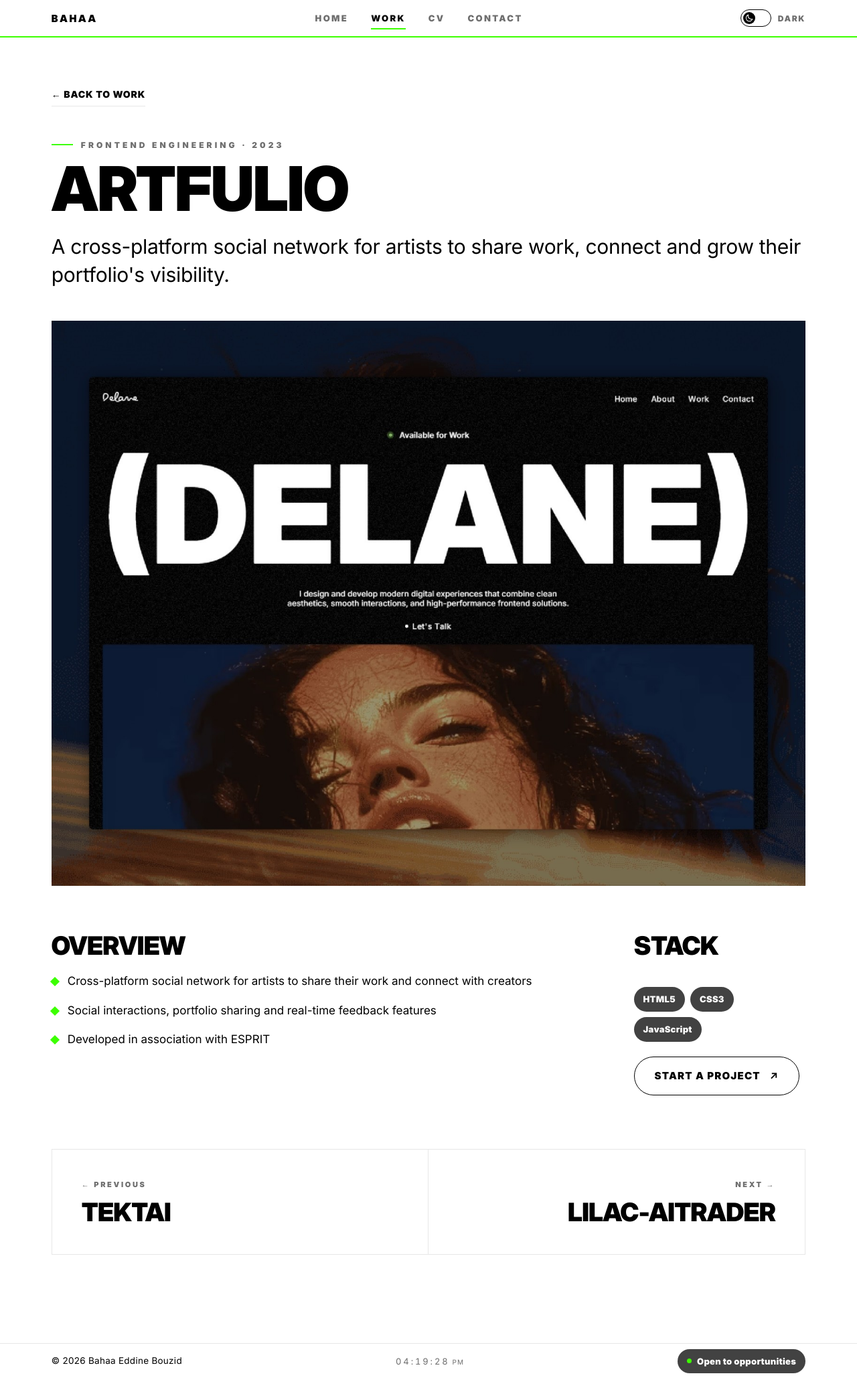
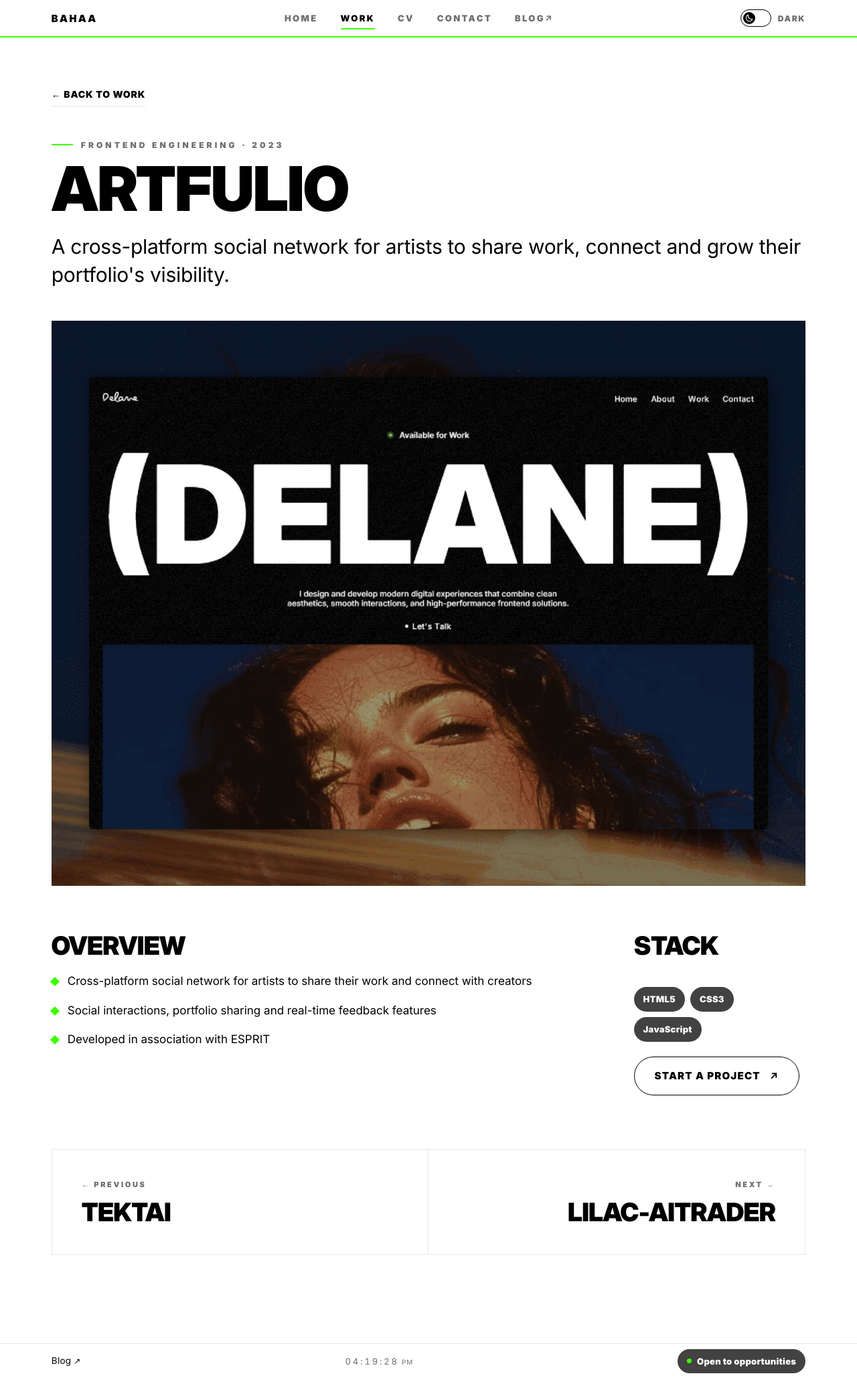
Before and after one commit to Armi64bit/open-portfolio, a Next.js app: page /work/artfulio in a window 1280 px wide. Shown: the whole page at 67% size. Built offline with nearby package versions, Linux system fonts and the light colour scheme.

Commit message:
feat: link personal blog (own-blog) from navbar, footer, about and CV contact

```diff
--- a/src/app/components.css
+++ b/src/app/components.css
@@ -399,6 +399,13 @@
   align-items: flex-start;
 }
 
+.about__actions {
+  display: inline-flex;
+  gap: 24px;
+  align-items: center;
+  flex-wrap: wrap;
+}
+
 .about__portrait {
   width: 100%;
   max-width: 300px;
@@ -597,6 +604,23 @@
   font-size: 10px;
   margin-inline-start: 4px;
   letter-spacing: 0.1em;
+}
+
+.footer__blog {
+  color: inherit;
+  display: inline-flex;
+  align-items: center;
+  gap: 4px;
+  transition: color 0.3s var(--ease), transform 0.3s var(--ease);
+}
+
+.footer__blog:hover {
+  color: var(--fg);
+  transform: translateX(3px);
+}
+
+.footer__blog .arr {
+  font-size: 12px;
 }
 
 /* ---------- page header + work list ---------- */
--- a/src/components/Footer.tsx
+++ b/src/components/Footer.tsx
@@ -1,13 +1,22 @@
 "use client";
 
 import { useEffect, useState } from "react";
+import { blogUrl } from "@/lib/data";
 
 export function Footer() {
   return (
     <footer className="footer" data-od-id="footer">
       <hr className="rule" />
       <div className="container footer__inner">
-        <span>© 2026 Bahaa Eddine Bouzid</span>
+        <a
+          href={blogUrl}
+          target="_blank"
+          rel="noopener noreferrer"
+          className="footer__blog"
+          data-od-id="blog-link"
+        >
+          Blog <span className="arr">↗</span>
+        </a>
         <LiveClock />
         <span className="chip">
           <span className="dot" aria-hidden="true" />
--- a/src/components/Navbar.tsx
+++ b/src/components/Navbar.tsx
@@ -5,12 +5,14 @@ import { usePathname } from "next/navigation";
 import { AnimatePresence, motion, useScroll, useSpring } from "framer-motion";
 import { useEffect, useState } from "react";
 import { ThemeToggle } from "./ThemeToggle";
+import { blogUrl } from "@/lib/data";
 
 const NAV = [
   { label: "Home", href: "/" },
   { label: "Work", href: "/work" },
   { label: "CV", href: "/cv" },
   { label: "Contact", href: "/#contact" },
+  { label: "Blog", href: blogUrl, external: true },
 ];
 
 export function Navbar() {
@@ -49,6 +51,24 @@ export function Navbar() {
     return pathname.startsWith(href);
   };
 
+  const renderLinks = (mobile = false) =>
+    NAV.map((item) => (
+      <Link
+        key={item.label}
+        href={item.href}
+        target={item.external ? "_blank" : undefined}
+        rel={item.external ? "noopener noreferrer" : undefined}
+        className={
+          mobile
+            ? "navbar__mobile-link"
+            : `navbar__link${!item.external && isActive(item.href) ? " is-active" : ""}`
+        }
+      >
+        {item.label}
+        {item.external && <span className="arr">↗</span>}
+      </Link>
+    ));
+
   return (
     <header
       className={`navbar${scrolled ? " navbar--scrolled" : ""}`}
@@ -60,15 +80,7 @@ export function Navbar() {
         </Link>
 
         <nav className="navbar__links" aria-label="Primary">
-          {NAV.map((item) => (
-            <Link
-              key={item.label}
-              href={item.href}
-              className={`navbar__link${isActive(item.href) ? " is-active" : ""}`}
-            >
-              {item.label}
-            </Link>
-          ))}
+          {renderLinks()}
         </nav>
 
         <div className="navbar__actions">
@@ -110,7 +122,12 @@ export function Navbar() {
                   animate={{ opacity: 1, y: 0 }}
                   transition={{ delay: 0.05 * i, duration: 0.35 }}
                 >
-                  <Link href={item.href} className="navbar__mobile-link">
+                  <Link
+                    href={item.href}
+                    target={item.external ? "_blank" : undefined}
+                    rel={item.external ? "noopener noreferrer" : undefined}
+                    className="navbar__mobile-link"
+                  >
                     <span className="navbar__mobile-idx">
                       0{i + 1}
                     </span>
--- a/src/lib/data.ts
+++ b/src/lib/data.ts
@@ -173,6 +173,7 @@ export const cv = {
       label: "LinkedIn",
       url: "https://linkedin.com/in/bahaa-eddine-bouzid-webdev",
     },
+    { label: "Blog", url: "https://armi64bit.github.io/own-blog/" },
   ],
   summary:
     "Full-stack engineer who has shipped React/TypeScript frontends and Spring Boot backends across two internships and six-plus independent projects, including a live AI-driven trading system processing real-time market data across 15 crypto pairs. Comfortable owning features end-to-end, from REST API design through AWS deployment and CI/CD.",
@@ -336,3 +337,5 @@ export const heroPortrait =
 
 export const aboutPortrait =
   "/images/framerusercontent.com/9VzqeInK4U8O75RntX2C3nj4Da4-bb064258fe.jpg";
+
+export const blogUrl = "https://armi64bit.github.io/own-blog/";
```
Also changed, not shown: src/components/AboutSection.tsx (+17 -1 lines).
